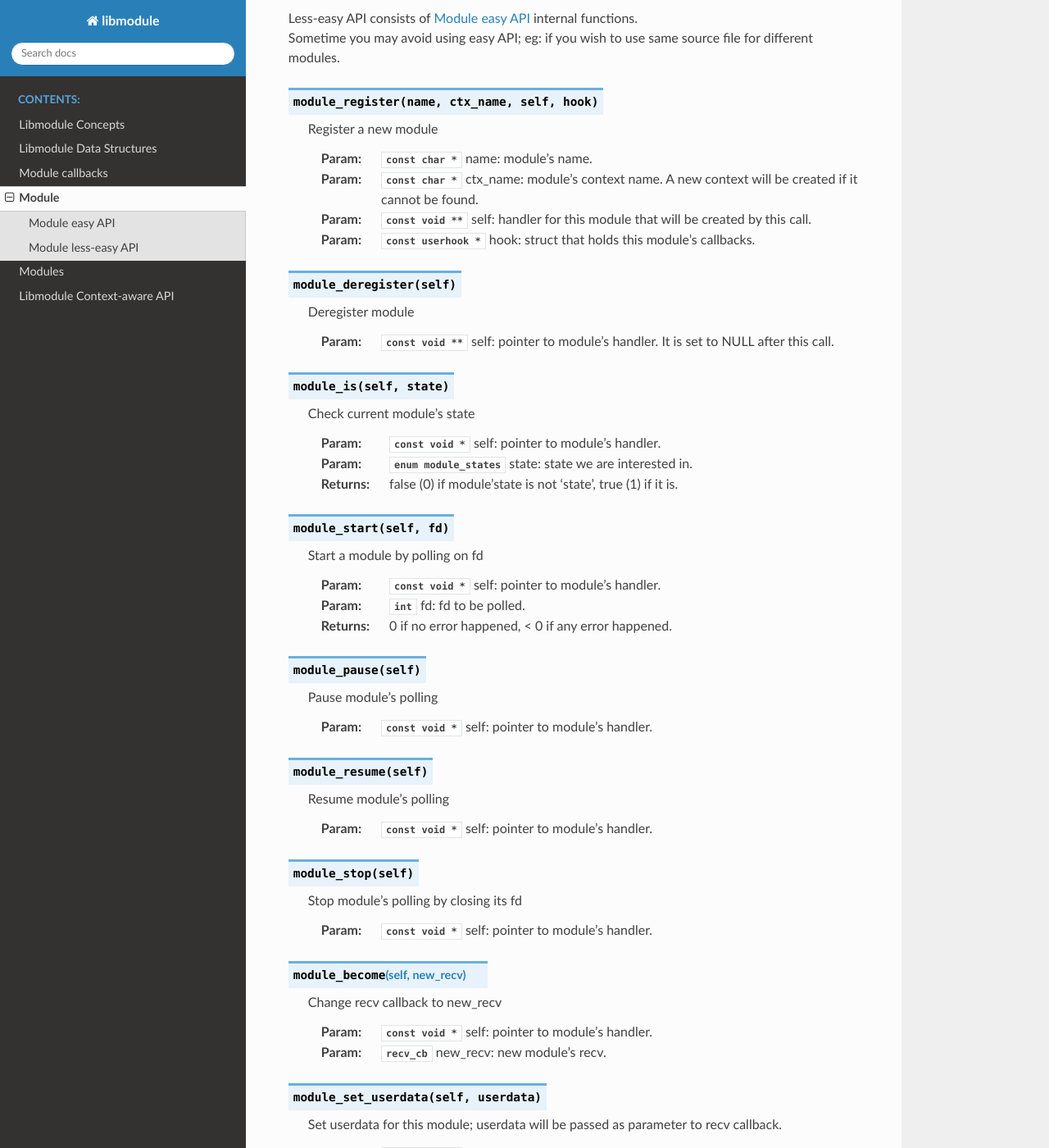
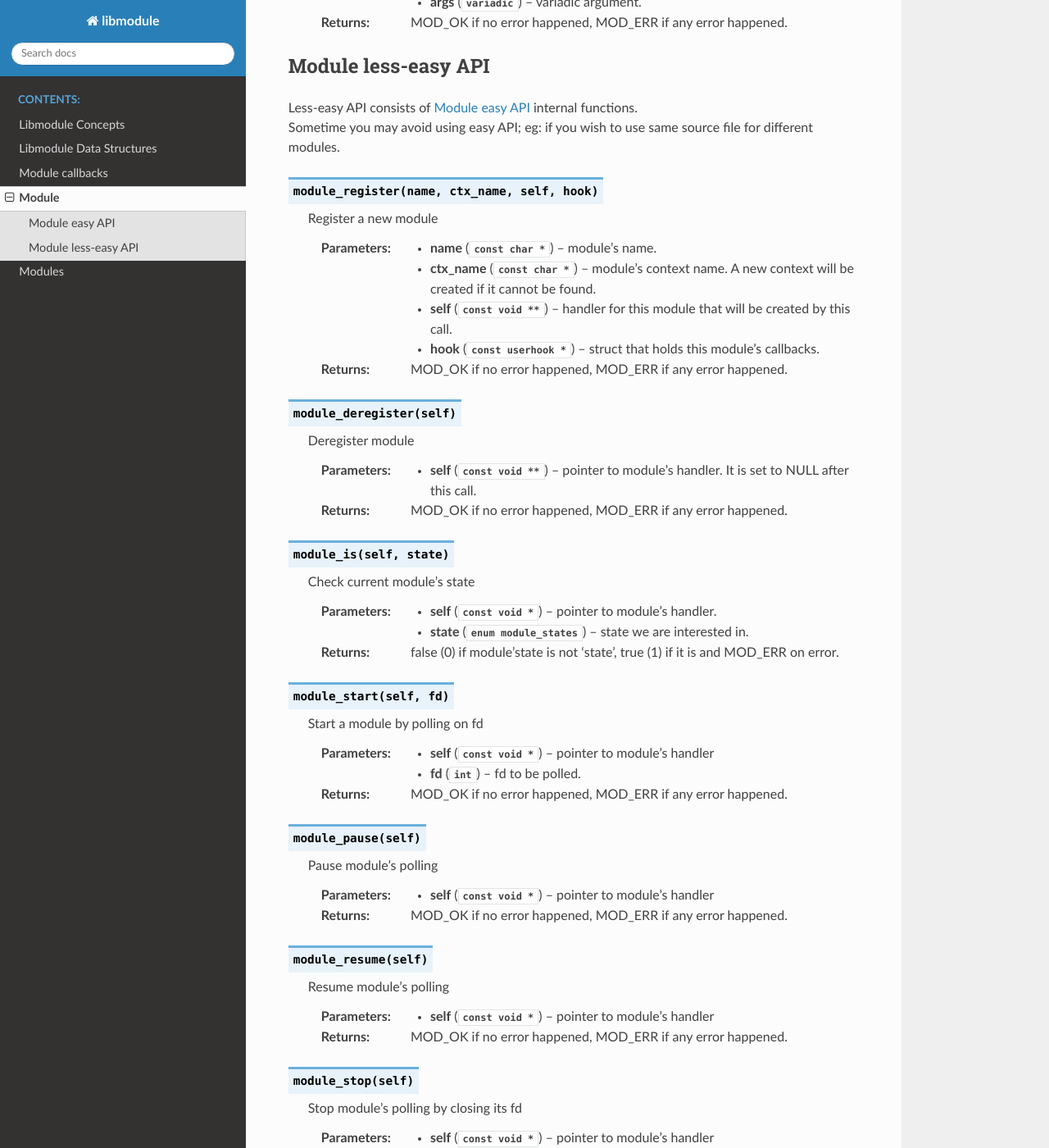
Before and after one commit to FedeDP/libmodule, a Sphinx documentation site: the page built from docs/src/module.rst, in a window 1280 px wide and 1400 px high, scrolled down 1552 px. Shown: the whole window at 82% size. Built offline with Sphinx 7.4.7 and the Read the Docs theme 2.0.0, drawn with Linux system fonts in a browser that asks for light colours; some of the changed text lies outside the part shown.

Commit message:
Better error handling. Fixed and updated docs. Travis should check samples too.

```diff
--- a/docs/index.rst
+++ b/docs/index.rst
@@ -15,7 +15,6 @@ Welcome to libmodule's documentation!
    src/callbacks
    src/module
    src/modules
-   src/context
 
 Indices and tables
 ==================
--- a/docs/src/callbacks.rst
+++ b/docs/src/callbacks.rst
@@ -26,7 +26,7 @@ They are automatically declared by MODULE macro:
 
   Startup filter to check whether this module should be created and managed by libmodule
 
-  :returns: 0 if the module should be created, not-0 otherwise.
+  :returns: true (not-0) if the module should be created, 0 otherwise.
 
 .. c:function:: evaluate(void)
 
--- a/docs/src/context.rst
+++ /dev/null
@@ -1,8 +0,0 @@
-.. |br| raw:: html
-
-   <br />
-
-Libmodule Context-aware API
-===========================
-
-PLACEHOLDER
--- a/docs/src/module.rst
+++ b/docs/src/module.rst
@@ -18,56 +18,67 @@ It enforces correct modularity too: each module must have its own source file.
 
   Check current module's state
 
-  :param: :c:type:`enum module_states` state: state we are interested in.
-  :returns: false (0) if module'state is not 'state', true (1) if it is.
+  :param state: state we are interested in.
+  :type state: :c:type:`enum module_states`
+  :returns: false (0) if module'state is not 'state', true (1) if it is and MOD_ERR on error.
 
 .. c:macro:: m_start(fd)
 
   Start a module by polling on fd
 
-  :param: :c:type:`int` fd: fd to be polled.
-  :returns: 0 if no error happened, < 0 if any error happened.
+  :param fd: fd to be polled.
+  :type fd: :c:type:`int`
+  :returns: MOD_OK if no error happened, MOD_ERR if any error happened.
 
 .. c:macro:: m_pause(void)
 
   Pause module's polling
 
-  :returns: 0 if no error happened, < 0 if any error happened.
+  :returns: MOD_OK if no error happened, MOD_ERR if any error happened.
 
 .. c:macro:: m_resume(void)
 
   Resume module's polling
 
-  :returns: 0 if no error happened, < 0 if any error happened.
+  :returns: MOD_OK if no error happened, MOD_ERR if any error happened.
 
 .. c:macro:: m_stop(void)
 
   Stop module's polling by closing its fd
 
-  :returns: 0 if no error happened, < 0 if any error happened.
+  :returns: MOD_OK if no error happened, MOD_ERR if any error happened.
 
 .. c:macro:: m_become(new_recv)
 
   Change recv callback to recv_new_recv
 
-  :param: new_recv: new module's recv; the function has suffix \recv_ concatenated with new_recv.
+  :param new_recv: new module's recv; the function has suffix \recv_ concatenated with new_recv.
+  :type new_recv: untyped
+  :returns: MOD_OK if no error happened, MOD_ERR if any error happened.
 
 .. c:macro:: m_unbecome(void)
 
   Reset to default recv poll callback
 
+  :returns: MOD_OK if no error happened, MOD_ERR if any error happened.
+
 .. c:macro:: m_set_userdata(userdata)
 
   Set userdata for this module; userdata will be passed as parameter to recv callback.
 
-  :param: :c:type:`const void *` userdata: module's new userdata.
+  :param userdata: module's new userdata.
+  :type userdata: :c:type:`const void *`
+  :returns: MOD_OK if no error happened, MOD_ERR if any error happened.
 
-.. c:macro:: m_log(fmt, ...)
+.. c:macro:: m_log(fmt, args)
 
   Logger for this module. Call it the same way you'd call printf
 
-  :param: :c:type:`const char *` fmt: log's format.
-  :param ...: variadic argument.
+  :param fmt: log's format.
+  :param args: variadic argument.
+  :type fmt: :c:type:`const char *`
+  :type args: :c:type:`variadic`
+  :returns: MOD_OK if no error happened, MOD_ERR if any error happened.
 
 Module less-easy API
 --------------------
@@ -79,69 +90,96 @@ Sometime you may avoid using easy API; eg: if you wish to use same source file f
 
   Register a new module
 
-  :param: :c:type:`const char *` name: module's name.
-  :param: :c:type:`const char *` ctx_name: module's context name. A new context will be created if it cannot be found.
-  :param: :c:type:`const void **` self: handler for this module that will be created by this call.
-  :param: :c:type:`const userhook *` hook: struct that holds this module's callbacks.
+  :param name: module's name.
+  :param ctx_name: module's context name. A new context will be created if it cannot be found.
+  :param self: handler for this module that will be created by this call.
+  :param hook: struct that holds this module's callbacks.
+  :type name: :c:type:`const char *`
+  :type ctx_name: :c:type:`const char *`
+  :type self: :c:type:`const void **`
+  :type hook: :c:type:`const userhook *`
+  :returns: MOD_OK if no error happened, MOD_ERR if any error happened.
 
 .. c:function:: module_deregister(self)
 
   Deregister module
 
-  :param: :c:type:`const void **` self: pointer to module's handler. It is set to NULL after this call.
+  :param self: pointer to module's handler. It is set to NULL after this call.
+  :type self: :c:type:`const void **`
+  :returns: MOD_OK if no error happened, MOD_ERR if any error happened.
 
 .. c:function:: module_is(self, state)
 
   Check current module's state
 
-  :param: :c:type:`const void *` self: pointer to module's handler.
-  :param: :c:type:`enum module_states` state: state we are interested in.
-  :returns: false (0) if module'state is not 'state', true (1) if it is.
+  :param self: pointer to module's handler.
+  :param state: state we are interested in.
+  :type self: :c:type:`const void *`
+  :type state: :c:type:`enum module_states`
+  :returns: false (0) if module'state is not 'state', true (1) if it is and MOD_ERR on error.
 
 .. c:function:: module_start(self, fd)
 
   Start a module by polling on fd
 
-  :param: :c:type:`const void *` self: pointer to module's handler.
-  :param: :c:type:`int` fd: fd to be polled.
-  :returns: 0 if no error happened, < 0 if any error happened.
+  :param self: pointer to module's handler
+  :param fd: fd to be polled.
+  :type self: :c:type:`const void *`
+  :type fd: :c:type:`int`
+  :returns: MOD_OK if no error happened, MOD_ERR if any error happened.
 
 .. c:function:: module_pause(self)
 
   Pause module's polling
 
-  :param: :c:type:`const void *` self: pointer to module's handler.
+  :param self: pointer to module's handler
+  :type self: :c:type:`const void *`
+  :returns: MOD_OK if no error happened, MOD_ERR if any error happened.
 
 .. c:function:: module_resume(self)
 
   Resume module's polling
 
-  :param: :c:type:`const void *` self: pointer to module's handler.
+  :param self: pointer to module's handler
+  :type self: :c:type:`const void *`
+  :returns: MOD_OK if no error happened, MOD_ERR if any error happened.
 
 .. c:function:: module_stop(self)
 
   Stop module's polling by closing its fd
 
-  :param: :c:type:`const void *` self: pointer to module's handler.
+  :param self: pointer to module's handler
+  :type self: :c:type:`const void *`
+  :returns: MOD_OK if no error happened, MOD_ERR if any error happened.
 
 .. c:macro:: module_become(self, new_recv)
 
   Change recv callback to new_recv
 
-  :param: :c:type:`const void *` self: pointer to module's handler.
-  :param: :c:type:`recv_cb` new_recv: new module's recv.
+  :param self: pointer to module's handler
+  :param new_recv: new module's recv.
+  :type self: :c:type:`const void *`
+  :type new_recv: :c:type:`recv_cb`
+  :returns: MOD_OK if no error happened, MOD_ERR if any error happened.
 
 .. c:function:: module_set_userdata(self, userdata)
 
   Set userdata for this module; userdata will be passed as parameter to recv callback.
 
-  :param: :c:type:`const void *` self: pointer to module's handler.
-  :param: :c:type:`const void *` userdata: module's new userdata.
+  :param self: pointer to module's handler
+  :param userdata: module's new userdata.
+  :type self: :c:type:`const void *`
+  :type userdata: :c:type:`const void *`
+  :returns: MOD_OK if no error happened, MOD_ERR if any error happened.
 
-.. c:function:: module_log(self, fmt, ...)
+.. c:function:: module_log(self, fmt, args)
 
   Module's logger
 
-  :param: :c:type:`const void *` self: pointer to module's handler.
-  :param: :c:type:`const char *` fmt: log's format.
-  :param ...: variadic argument.
+  :param self: pointer to module's handler
+  :param fmt: log's format.
+  :param args: variadic argument.
+  :type self: :c:type:`const void *`
+  :type fmt: :c:type:`const char *`
+  :type args: :c:type:`variadic`
+  :returns: MOD_OK if no error happened, MOD_ERR if any error happened.
```
Also changed, not shown: TODO.md (+1 -1 lines), docs/src/modules.rst (+33 -2 lines), .travis.yml, docs/src/data_structures.rst (line endings or trailing spaces), 6 other files.
